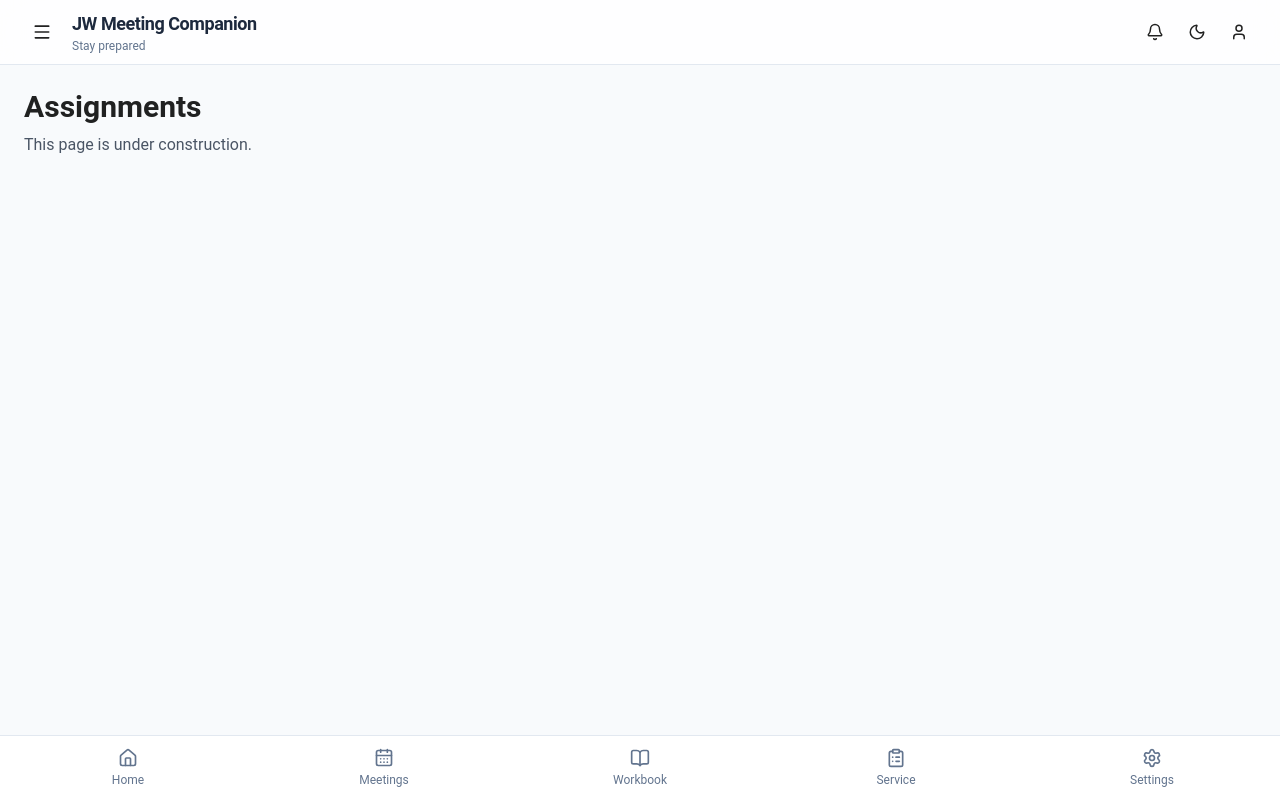
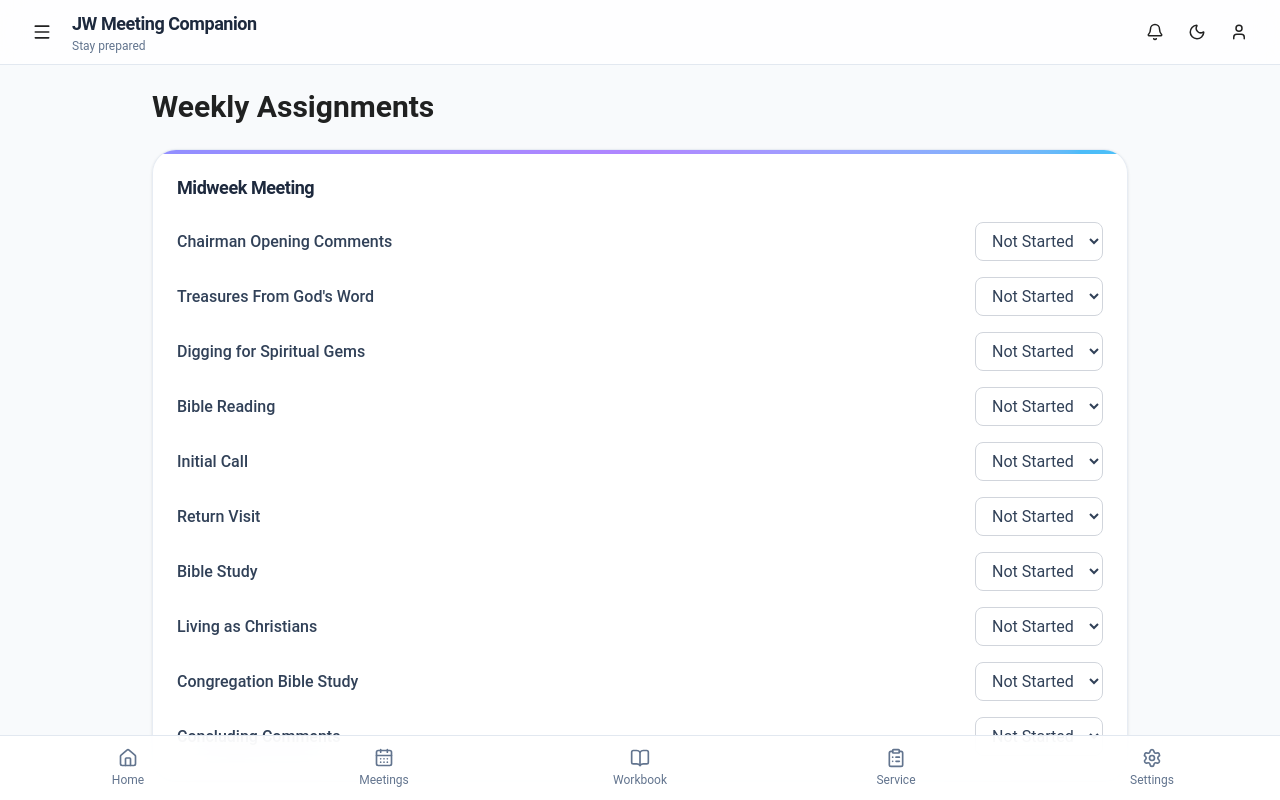
Before and after one commit to kadamsandesh28-star/jw-meeting-companion, a React (Vite) app: page /assignments in a window 1280 px wide. Shown: the top 800 px of the page. Built offline with nearby package versions, Linux system fonts and the light colour scheme.

Commit message:
feat: implement planner engine and live dashboard

```diff
--- a/src/components/dashboard/GreetingCard.tsx
+++ b/src/components/dashboard/GreetingCard.tsx
@@ -1,15 +1,18 @@
 import { Hand } from "lucide-react";
+import { getOverallProgress } from "../../services/plannerService";
 
 interface Props {
   greeting: string;
 }
 
 export default function GreetingCard({ greeting }: Props) {
-  const today = new Date().toLocaleDateString(undefined, {
+  const today = new Intl.DateTimeFormat(undefined, {
     weekday: "long",
+    month: "long",
     day: "numeric",
-    month: "long",
-  });
+  }).format(new Date());
+
+  const { progress } = getOverallProgress();
 
   return (
     <div className="relative overflow-hidden rounded-3xl bg-gradient-to-br from-indigo-600 via-indigo-500 to-violet-600 p-8 text-white shadow-xl">
@@ -35,17 +38,19 @@
             </div>
           </div>
 
-          <p className="mt-6 max-w-md text-indigo-100 leading-relaxed">
+          <p className="mt-6 max-w-md leading-relaxed text-indigo-100">
             Let's get prepared for this week's spiritual activities and stay
             focused on what matters most.
           </p>
         </div>
 
         <div className="hidden rounded-2xl bg-white/10 px-4 py-3 backdrop-blur md:block">
-          <p className="text-sm text-indigo-100">Preparation</p>
+          <p className="text-sm text-indigo-100">
+            Preparation
+          </p>
 
           <p className="mt-1 text-2xl font-bold">
-            68%
+            {progress}%
           </p>
         </div>
       </div>
--- a/src/components/dashboard/ReminderCard.tsx
+++ b/src/components/dashboard/ReminderCard.tsx
@@ -1,6 +1,8 @@
 import Card from "../ui/Card";
+import { updatePlannerStatus } from "../../services/plannerService";
 
 interface Reminder {
+  id: string;
   title: string;
   done: boolean;
 }
@@ -12,6 +14,16 @@
 export default function ReminderCard({
   reminders,
 }: Props) {
+  function toggleReminder(id: string, done: boolean) {
+    updatePlannerStatus(
+      id,
+      done ? "In Progress" : "Ready"
+    );
+
+    // Temporary refresh until we introduce React state.
+    window.location.reload();
+  }
+
   return (
     <Card title="🔔 Don't Forget">
       {reminders.length === 0 ? (
@@ -19,14 +31,12 @@
           🎉 You're fully prepared for your upcoming meetings!
         </div>
       ) : (
-        <ul className="space-y-2">
+        <ul className="space-y-3">
           {reminders.map((item) => (
             <li
-              key={item.title}
-              className="flex items-center gap-2"
+              key={item.id}
+              className="flex items-center justify-between rounded-lg border p-2"
             >
-              <span>{item.done ? "✅" : "⬜"}</span>
-
               <span
                 className={
                   item.done
@@ -36,6 +46,15 @@
               >
                 {item.title}
               </span>
+
+              <input
+                type="checkbox"
+                checked={item.done}
+                onChange={() =>
+                  toggleReminder(item.id, item.done)
+                }
+                className="h-5 w-5 cursor-pointer"
+              />
             </li>
           ))}
         </ul>
--- a/src/pages/assignments/Assignments.tsx
+++ b/src/pages/assignments/Assignments.tsx
@@ -1,10 +1,91 @@
+import { useState } from "react";
+import Card from "../../components/ui/Card";
+import {
+  loadPlanner,
+  updatePlannerStatus,
+  type PlannerAssignment,
+  type PlannerStatus,
+} from "../../services/plannerService";
+
 export default function Assignments() {
+  const [planner, setPlanner] = useState<PlannerAssignment[]>(
+    loadPlanner()
+  );
+
+  function changeStatus(
+    id: string,
+    status: PlannerStatus
+  ) {
+    updatePlannerStatus(id, status);
+    setPlanner(loadPlanner());
+  }
+
+  const midweek = planner.filter(
+    (item) => item.meeting === "Midweek"
+  );
+
+  const weekend = planner.filter(
+    (item) => item.meeting === "Weekend"
+  );
+
+  function renderSection(
+    title: string,
+    assignments: PlannerAssignment[]
+  ) {
+    return (
+      <Card title={title}>
+        {assignments.length === 0 ? (
+          <p className="text-gray-500">
+            No assignments available.
+          </p>
+        ) : (
+          <div className="space-y-4">
+            {assignments.map((item) => (
+              <div
+                key={item.id}
+                className="flex items-center justify-between"
+              >
+                <span className="font-medium">
+                  {item.title}
+                </span>
+
+                <select
+                  value={item.status}
+                  onChange={(e) =>
+                    changeStatus(
+                      item.id,
+                      e.target.value as PlannerStatus
+                    )
+                  }
+                  className="rounded-lg border border-gray-300 px-3 py-2 dark:border-gray-600 dark:bg-gray-800"
+                >
+                  <option value="Not Started">
+                    Not Started
+                  </option>
+                  <option value="In Progress">
+                    In Progress
+                  </option>
+                  <option value="Ready">
+                    Ready
+                  </option>
+                </select>
+              </div>
+            ))}
+          </div>
+        )}
+      </Card>
+    );
+  }
+
   return (
-    <div className="p-6">
-      <h1 className="text-3xl font-bold">Assignments</h1>
-      <p className="mt-2 text-gray-600">
-        This page is under construction.
-      </p>
+    <div className="mx-auto max-w-5xl space-y-6 p-6">
+      <h1 className="text-3xl font-bold">
+        Weekly Assignments
+      </h1>
+
+      {renderSection("Midweek Meeting", midweek)}
+
+      {renderSection("Weekend Meeting", weekend)}
     </div>
   );
 }
--- a/src/pages/home/Home.tsx
+++ b/src/pages/home/Home.tsx
@@ -40,16 +40,15 @@
   ];
 
   const reminders = getOutstandingAssignments().map((item) => ({
+    id: item.id,
     title: item.title,
-    done: false,
+    done: item.status === "Ready",
   }));
 
   return (
     <div className="mx-auto max-w-7xl space-y-8 p-6">
-      {/* Greeting */}
       <GreetingCard greeting={getGreeting()} />
 
-      {/* Today's Focus */}
       <TodaysFocusCard
         title={todaysFocus.title}
         description={todaysFocus.description}
@@ -57,7 +56,6 @@
         path={todaysFocus.path}
       />
 
-      {/* Next Meeting + Reminder */}
       <div className="grid gap-6 md:grid-cols-2">
         <NextMeetingCard
           title={nextMeeting.title}
@@ -67,10 +65,8 @@
         <ReminderCard reminders={reminders} />
       </div>
 
-      {/* Weekly Progress */}
       <WeeklyProgressCard progress={liveProgress} />
 
-      {/* Quick Actions */}
       <QuickActionsCard />
     </div>
   );
--- a/src/services/plannerService.ts
+++ b/src/services/plannerService.ts
@@ -1,3 +1,5 @@
+import { plannerSeed } from "../data/plannerSeed";
+
 export type PlannerStatus =
   | "Not Started"
   | "In Progress"
@@ -15,11 +17,29 @@
 export function loadPlanner(): PlannerAssignment[] {
   const saved = localStorage.getItem(STORAGE_KEY);
 
+  // First run - initialize planner
   if (!saved) {
-    return [];
+    const initialPlanner = plannerSeed.map((item) => ({
+      ...item,
+    }));
+
+    savePlanner(initialPlanner);
+
+    return initialPlanner;
   }
 
-  return JSON.parse(saved);
+  try {
+    return JSON.parse(saved);
+  } catch {
+    // Corrupt storage - reset to defaults
+    const initialPlanner = plannerSeed.map((item) => ({
+      ...item,
+    }));
+
+    savePlanner(initialPlanner);
+
+    return initialPlanner;
+  }
 }
 
 export function savePlanner(
@@ -28,6 +48,14 @@
   localStorage.setItem(
     STORAGE_KEY,
     JSON.stringify(planner)
+  );
+}
+
+export function resetPlanner() {
+  savePlanner(
+    plannerSeed.map((item) => ({
+      ...item,
+    }))
   );
 }
 
@@ -62,7 +90,9 @@
   const total = assignments.length;
 
   const progress =
-    total === 0 ? 0 : Math.round((ready / total) * 100);
+    total === 0
+      ? 0
+      : Math.round((ready / total) * 100);
 
   return {
     ready,
@@ -111,13 +141,13 @@
   | null {
   const planner = loadPlanner();
 
-  const next =
+  return (
     planner.find(
       (item) => item.status === "In Progress"
     ) ??
     planner.find(
       (item) => item.status === "Not Started"
-    );
-
-  return next ?? null;
+    ) ??
+    null
+  );
 }
--- a/src/utils/greeting.ts
+++ b/src/utils/greeting.ts
@@ -1,11 +1,11 @@
 export function getGreeting(): string {
   const hour = new Date().getHours();
 
-  if (hour < 12) {
+  if (hour >= 5 && hour < 12) {
     return "Good Morning";
   }
 
-  if (hour < 18) {
+  if (hour >= 12 && hour < 17) {
     return "Good Afternoon";
   }
 
```
